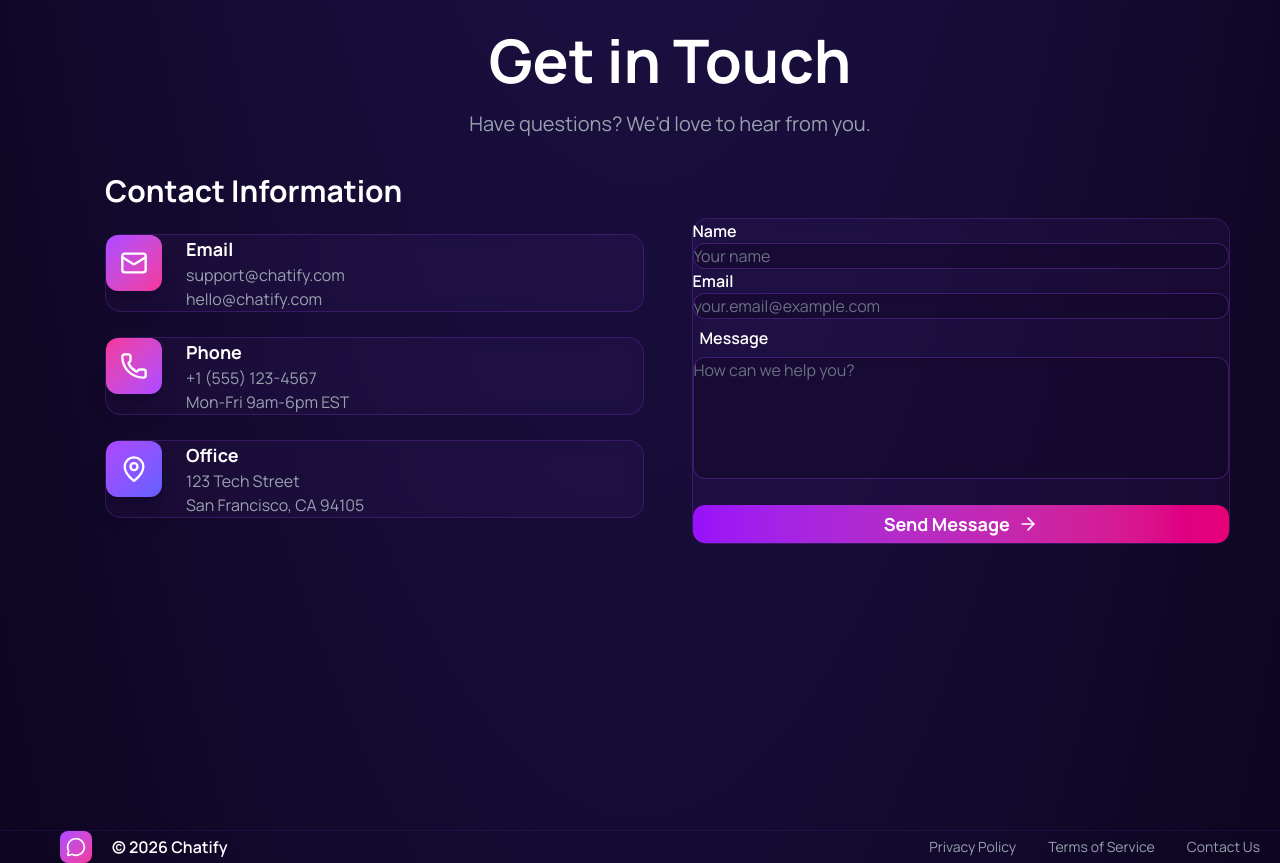
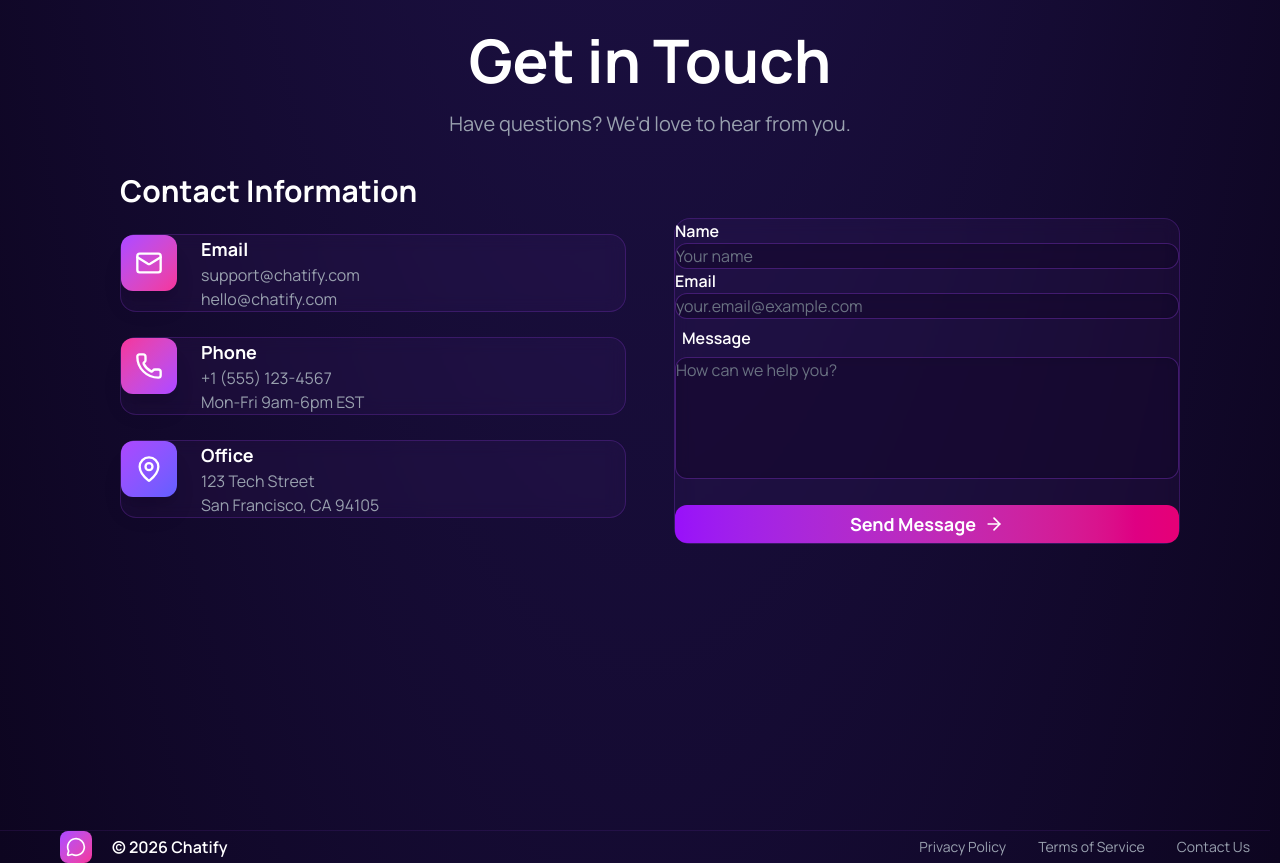
Before and after one commit to coder-Yash886/Chatify, a React (Vite) app in the folder Frontend/: page / in a window 1280 px wide. Shown: the part 2400-3263 px from the top of the page. Built offline with nearby package versions, Linux system fonts and the light colour scheme; no server answers.

Commit message:
Fix ui of contact page

```diff
--- a/Frontend/src/pages/LandingPage.tsx
+++ b/Frontend/src/pages/LandingPage.tsx
@@ -447,7 +447,7 @@ const LandingPage: React.FC = () => {
 
       {/* CONTACT SECTION */}
       <section id="contact" className="py-24 px-8 min-h-screen"
-      style={{marginLeft:"80px", marginRight:"20px"}}
+      style={{marginLeft:"120px", marginRight:"100px"}}
       >
         <div className="max-w-7xl mx-auto">
           <div className="text-center mb-20">
@@ -464,7 +464,7 @@ const LandingPage: React.FC = () => {
           </div>
 
           <div className="grid md:grid-cols-2 gap-12"
-          style={{marginLeft:"25px", marginRight:"30px"}}
+          //style={{marginLeft:"25px", marginRight:"30px"}}
           >
             <div className="space-y-6">
               <h3 className="text-3xl font-bold text-white mb-8"
@@ -570,7 +570,9 @@ const LandingPage: React.FC = () => {
       </section>
 
       {/* Footer */}
-      <footer className="py-12 px-8 border-t border-purple-500/10">
+      <footer className="py-12 px-8 border-t border-purple-500/10"
+      style={{marginRight:"10px"}}
+      >
         <div className="max-w-7xl mx-auto">
           <div className="flex flex-col md:flex-row justify-between items-center gap-6">
             <div className="flex items-center space-x-3"
```
